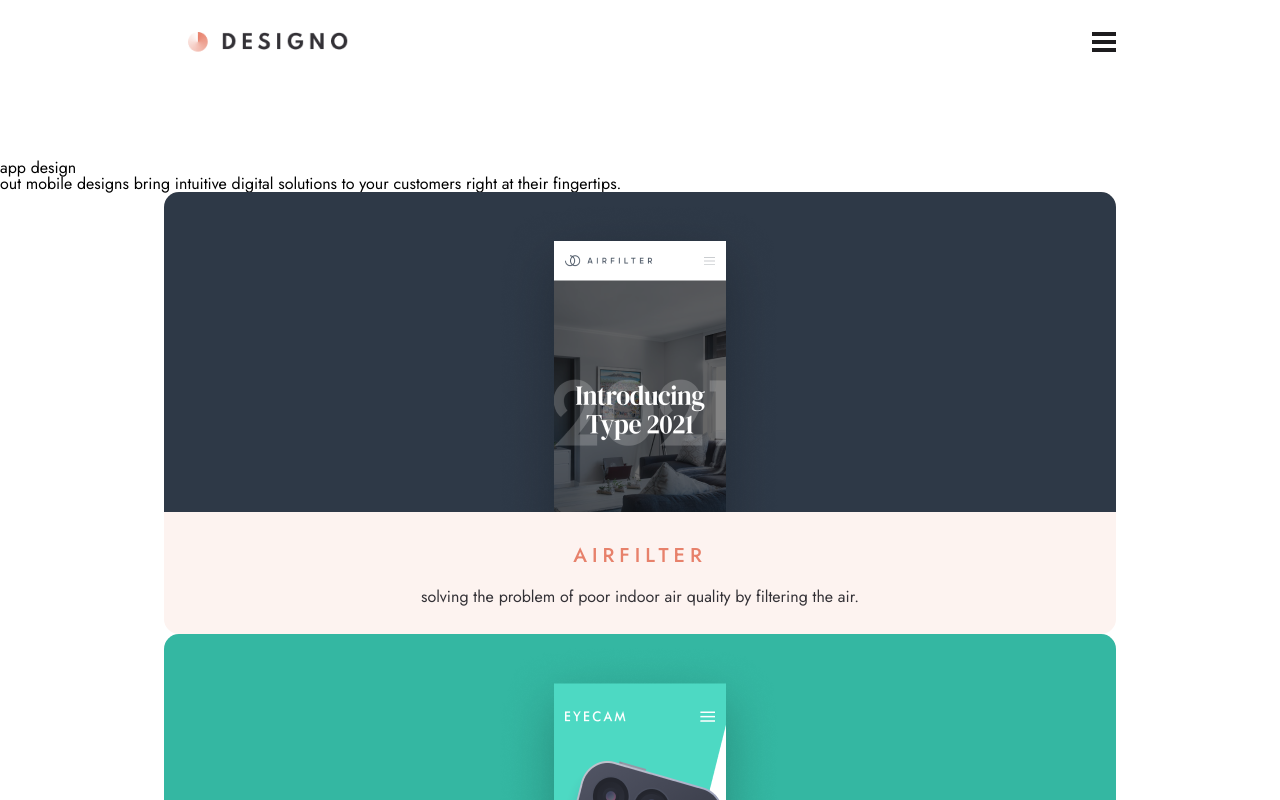
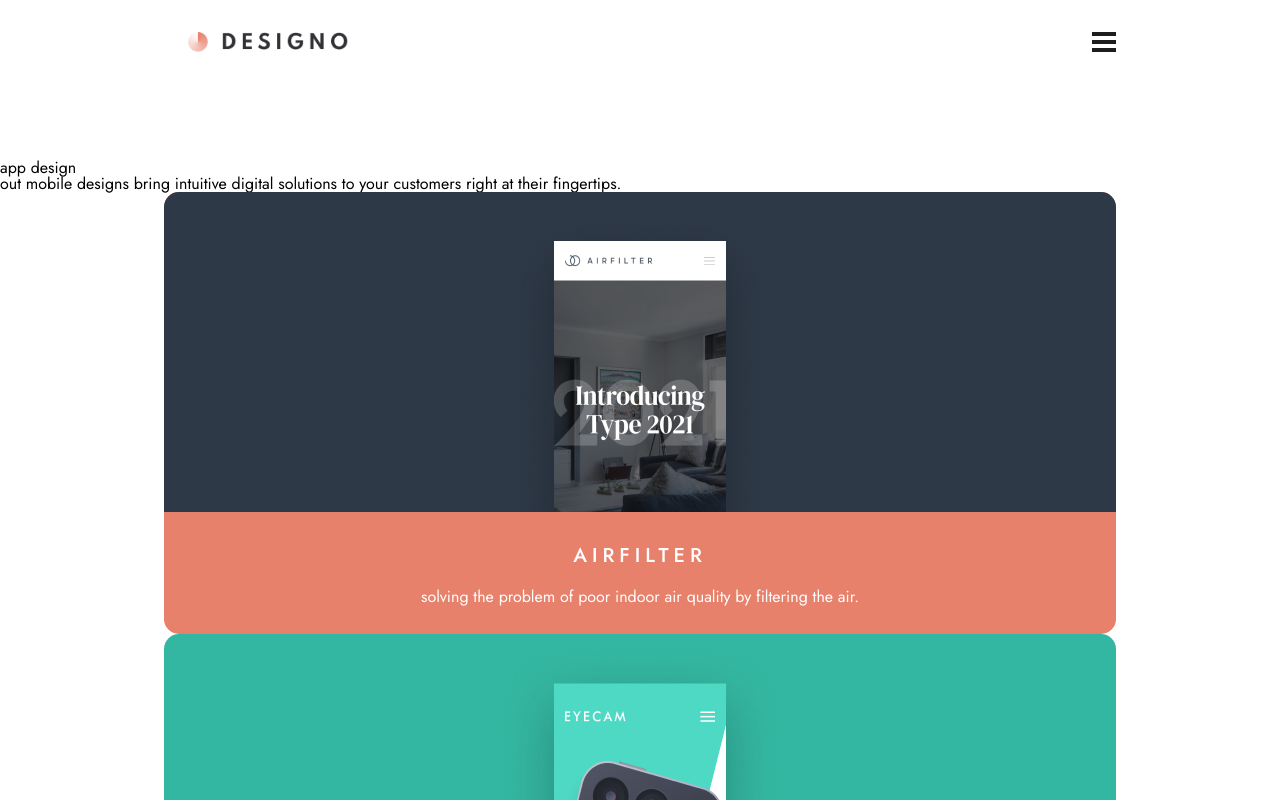
Before and after one commit to zebedeeLewis/cxdesign, a React (Vite) app: page /app-design in a window 1280 px wide. In both pictures the pointer is over the element 640 px from the left and 413 px from the top of the page. Shown: the top 800 px of the page. Built offline with nearby package versions, Linux system fonts and the light colour scheme.

Commit message:
feat(components/card): content background color changes to primary color on active-state

```diff
--- a/src/components/card/card.less
+++ b/src/components/card/card.less
@@ -15,6 +15,14 @@
 
   background-color: #FDF3F0;
 
+  .portfolioCard-heading {
+    color: @primary-color;
+  }
+
+  .portfolioCard-summary {
+    color: @dark-grey;
+  }
+
   &:before {
     content: "";
 
@@ -28,6 +36,19 @@
     background-color: var(--background-color);
     background-position: center (@spacing * 2);
     background-repeat: no-repeat;
+  }
+
+  &:active,
+  &:hover {
+    background-color: @primary-color;
+
+    .portfolioCard-heading {
+      color: white;
+    }
+
+    .portfolioCard-summary {
+      color: white;
+    }
   }
 
   @container card (width >= 480px) {
@@ -51,8 +72,6 @@
 
   grid-column: 1 e("/") end;
 
-  color: @primary-color;
-
   @container card (width >= 480px) {
     .portfolioCard-heading {
       grid-column: 2 e("/") 3;
@@ -71,8 +90,6 @@
 
   grid-column: 1 e("/") end;
 
-  color: @dark-grey;
-
   @container card (width >= 480px) {
     .portfolioCard-summary {
       grid-column: 2 e("/") 3;
```
